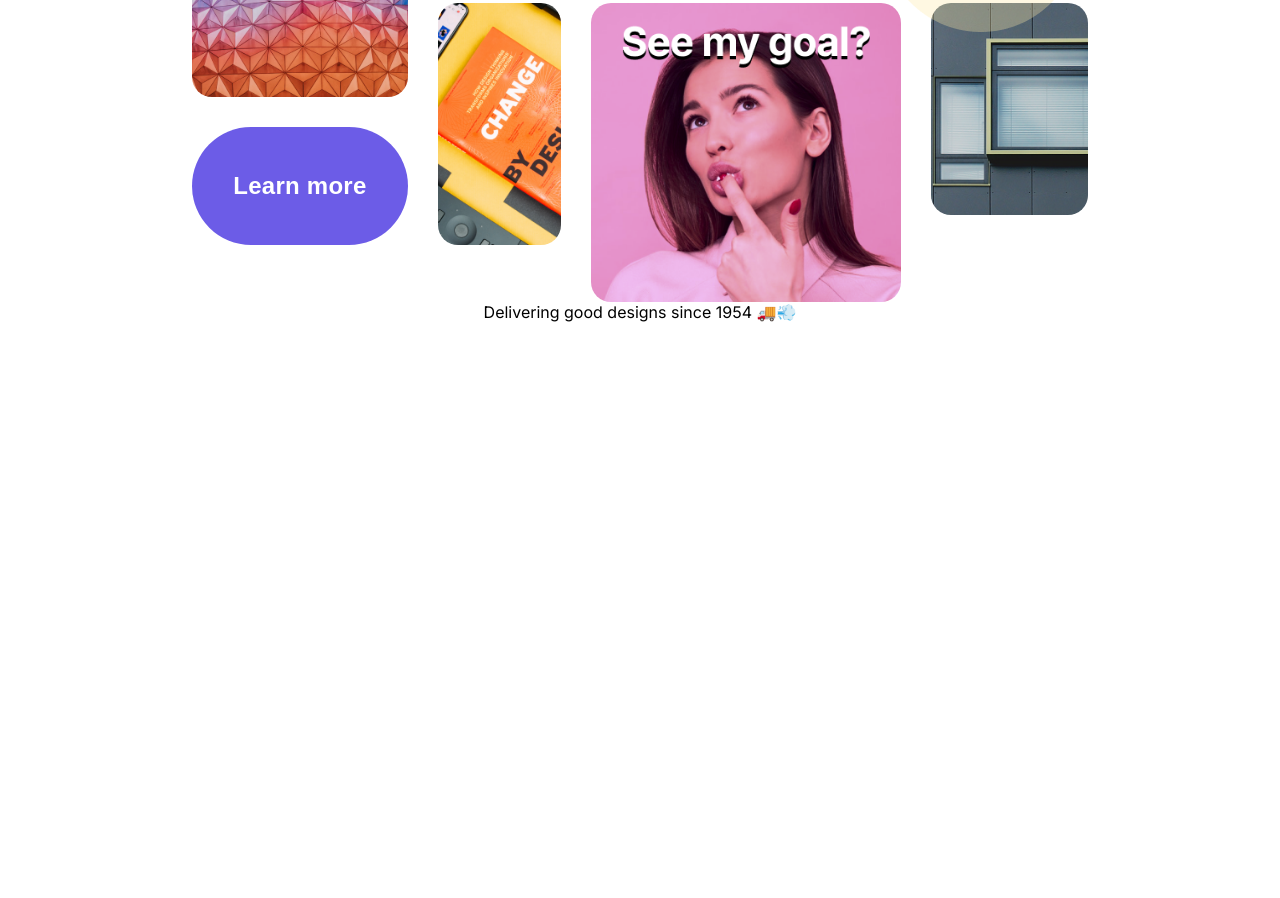
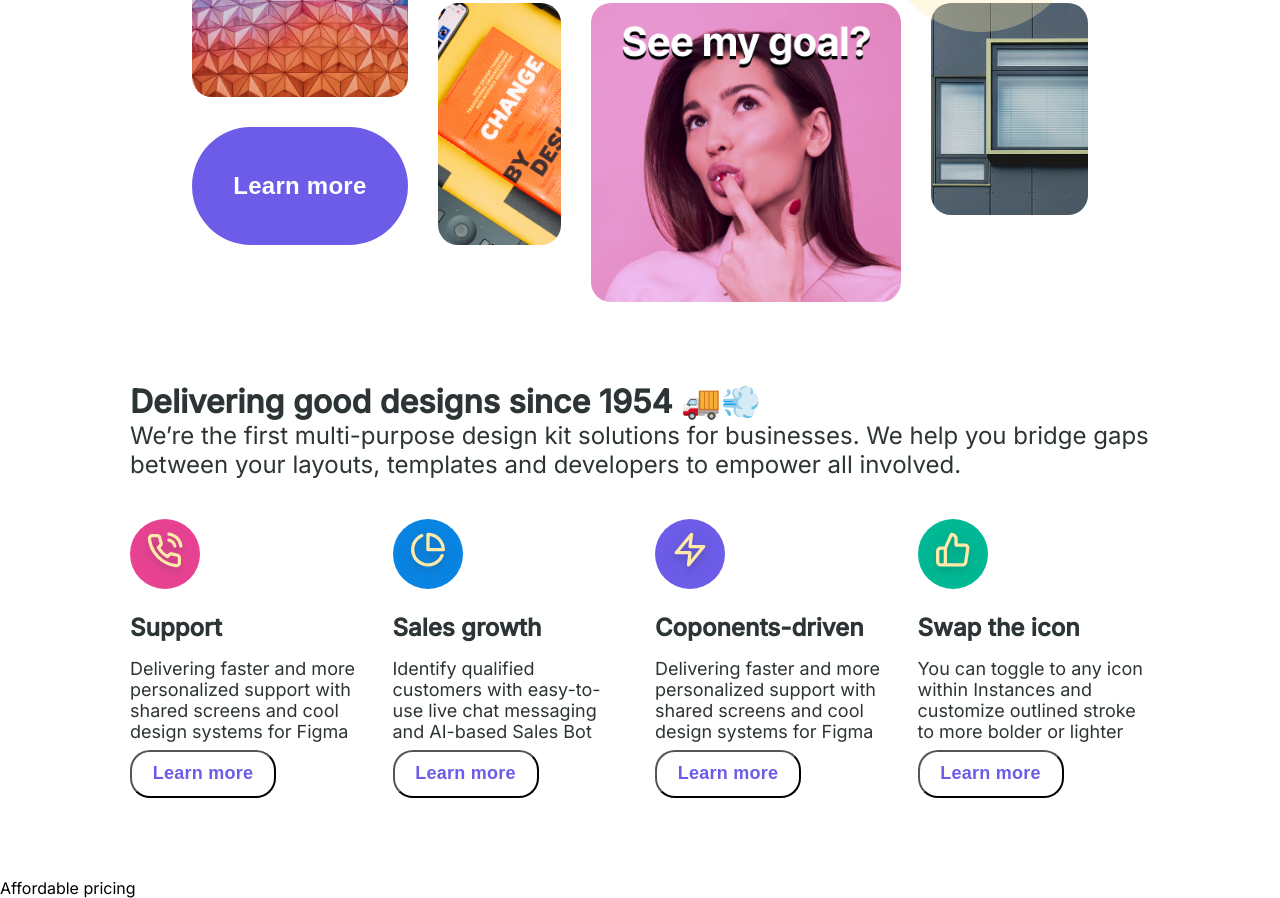
Before and after one commit to matze85eikholts/effective-web-course, a plain HTML site: page website-layout/index.html in a window 1280 px wide. Shown: the part 817-1715 px from the top of the page. Before the commit the page ends 1139 px from the top, so only its background shows below. Drawn offline with Linux system fonts and the light colour scheme.

Commit message:
Four cards about services with buttons added

```diff
--- a/website-layout/css/style.css
+++ b/website-layout/css/style.css
@@ -3,16 +3,46 @@
     --white-color: #fff;
     --completely-black-color: #000;
     --dark-grey-color: #2D3436;
+
     --violet-color: #6C5CE7;
     --yellow-color: #FDCB6E;
     --red-color: #D63031;
-    --green-color:#55EFC4;
+    --light-green-color:#55EFC4;
+    --green-color: #00B894;
+    --pink-color: #E84393;
+    --blue-color: #0984E3;
 }
 body {
     background-color: var(--white-color);
     margin: 0;
     font-family: 'Inter', sans-serif;
 }
+/*-----Here are common styles of buttons ------------------------------*/
+.button-dark {
+    background-color: var(--violet-color);
+    color: #FFFFFF;
+    text-decoration: none;
+    /*padding: 8px 40px;*/
+    /*border-radius: 999px;*/
+    font-weight: 700;
+    font-size: 24px;
+    letter-spacing: 0.25px;
+    border: none;
+}
+.button-light {
+    background-color: var(--color-white);
+    color: var(--violet-color);
+    font-weight: 700;
+    font-size: 24px;
+    letter-spacing: 0.25px;
+}
+.button-rounded-shape {
+    border-radius: 999px;
+}
+.button-standard-shape {
+    border-radius: 20px;
+}
+
 .header-line {
     padding: 16px 0px;
     display: flex;
@@ -68,17 +98,7 @@ body {
     height: 64px;
     width: 170px;
 }
-.button-dark {
-    background-color: var(--violet-color);
-    color: #FFFFFF;
-    text-decoration: none;
-    /*padding: 8px 40px;*/
-    border-radius: 999px;
-    font-weight: 700;
-    font-size: 24px;
-    letter-spacing: 0.25px;
-    border: none;
-}
+
 .background-figure-one{
     position: absolute;
 	top: 0;
@@ -134,7 +154,7 @@ body {
 	left: -5%;
 	bottom: 0;
 	z-index: -1;
-	background: var(--green-color);
+	background: var(--light-green-color);
 }
 
 .header-intro-grid-frame {
@@ -195,3 +215,77 @@ body {
     grid-column: 1 / 2;
     grid-row: 5 / 7;
 }
+/*--------------Styles for elements of the services section------------*/
+.services {
+    padding: 80px 130px;
+}
+.services-title {
+    font-size: 32px;
+    color: var(--dark-grey-color);
+    font-weight: 700;
+    margin: 0;
+}
+.services-subtitle {
+    font-size: 24px;
+    color: var(--dark-grey-color);
+    font-weight: 400;
+    margin-top: 15px;
+    margin: 0;
+}
+.service-cards {
+	display: grid;
+	grid-template-columns: repeat(4, 1fr);
+	grid-gap: 30px;
+    margin-top: 40px;
+}
+.service-card {
+	display: flex;
+	flex-direction: column;
+}
+.service-picture-one {
+	background: var(--pink-color);
+    border-radius: 50%;
+	width: 70px;
+	height: 70px;
+}
+.service-picture-two {
+	background: var(--blue-color);
+    border-radius: 50%;
+	width: 70px;
+	height: 70px;
+}
+.service-picture-three {
+	background: var(--violet-color);
+    border-radius: 50%;
+	width: 70px;
+	height: 70px;
+}
+.service-picture-four {
+	background: var(--green-color);
+    border-radius: 50%;
+	width: 70px;
+	height: 70px;
+}
+.service-title {
+	font-size: 24px;
+    font-weight: 700;
+	margin-top: 24px;
+    color: var(--dark-grey-color);
+}
+.service-text {
+	font-size: 18px;
+    font-weight: 400;
+	margin-top: 16px;
+    color: var(--dark-grey-color);
+	padding-bottom: 8px;
+}
+.service-btn {
+    width: 146px;
+	height: 48px;
+    margin-top: auto;
+    font-size: 18px;
+}
+/*--------------Styles for elements of the prices section -------------*/
+
+
+/*--------------Styles for elements of the footer ---------------------*/
--- a/website-layout/index.html
+++ b/website-layout/index.html
@@ -27,7 +27,7 @@
                 <div class="nav-item-point"></div>
                 <a class='nav-item' href="@">Contact us</a>
             </div>
-            <button class='header-btn button-dark'>
+            <button class='header-btn button-dark button-rounded-shape'>
                 Sign In
             </button>
         </div>
@@ -58,14 +58,76 @@
 				<img class='intro-grid-pic-five' src='./pictures/grid-picture-five.png' />
 				<img class='intro-grid-pic-six' src='./pictures/grid-picture-six.png' />
 				<img class='intro-grid-pic-seven' src='./pictures/grid-picture-seven.png' />
-                <button class='intro-grid-btn button-dark'>Learn more</button>
+                <button class='intro-grid-btn button-dark button-rounded-shape'>Learn more</button>
 			</div>
 
-            Delivering good designs since 1954 🚚💨
+
 
 
             </div>
         </div>
     </div>
+    <!--Second part of the layout about services-->
+    <section class='services'>
+        <div class='services-title'>Delivering good designs since 1954 🚚💨
+
+        </div>
+		<div class='services-subtitle'>
+            We’re the first multi-purpose design kit solutions for businesses. We help you bridge
+            gaps between your layouts, templates and developers to empower all involved.
+        </div>
+        <div class='service-cards'>
+            <div class='service-card'>
+                <img class='service-picture-one' src='./pictures/icon-phone-call.svg'/>
+                <div class='service-title'>
+                    Support
+                </div>
+                <div class="service-text">
+                    Delivering faster and more personalized support with shared screens and cool design systems for Figma
+                </div>
+                <button class='service-btn button-light button-standard-shape'>Learn more</button>
+            </div>
+            <div class='service-card'>
+                <img class='service-picture-two' src='./pictures/icon-pie-chart.svg'/>
+                <div class='service-title'>
+                    Sales growth
+                </div>
+                <div class="service-text">
+                    Identify qualified customers with easy-to-use live chat messaging and AI-based Sales Bot
+                </div>
+                <button class='service-btn button-light button-standard-shape'>Learn more</button>
+            </div>
+            <div class='service-card'>
+                <img class='service-picture-three' src='./pictures/icon-zap.svg'/>
+
+                <div class='service-title'>
+                    Coponents-driven
+                </div>
+                <div class="service-text">
+                    Delivering faster and more personalized support with shared screens and cool design systems for Figma
+                </div>
+                <button class='service-btn button-light button-standard-shape'>Learn more</button>
+            </div>
+            <div class='service-card'>
+                <img class='service-picture-four' src='./pictures/icon-thumbs-up.svg'/>
+                <div class='service-title'>
+                    Swap the icon
+                </div>
+                <div class="service-text">
+                    You can toggle to any icon within Instances and customize outlined stroke to more bolder or lighter
+                </div>
+                <button class='service-btn button-light button-standard-shape'>Learn more</button>
+            </div>
+        </div>
+    </section>
+    <!--Third part of the layout about the prices for services-->
+    <section class='prices'>
+        Affordable pricing
+    </section>
+    <!--Footer-part of the layout with information about the company-->
+    <footer class='footer'>
+
+    </footer>
+
 </body>
 </html>
```
Also changed, not shown: website-layout/pictures/component-small.png (deleted), website-layout/pictures/groth-small.png (deleted), website-layout/pictures/icon-phone-call.svg (added), website-layout/pictures/icon-pie-chart.svg (added), website-layout/pictures/icon-thumbs-up.svg (added), website-layout/pictures/icon-zap.svg (added), website-layout/pictures/like-small.png (deleted).
